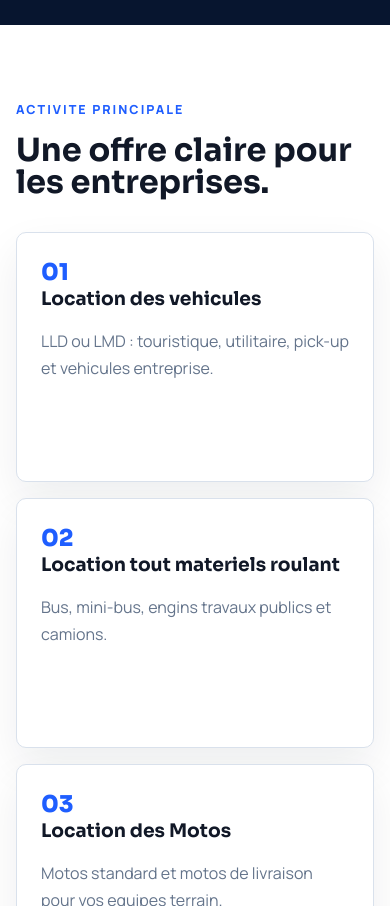
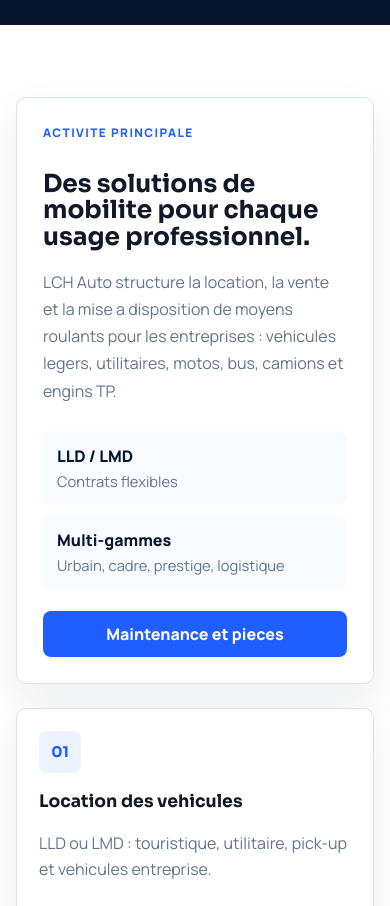
Before and after one commit to RENOLIX/locationlch.github.io, a React (Vite) app: page / in a window 390 px wide. Shown: the part 1094-2000 px from the top of the page. Built offline with nearby package versions, Linux system fonts and the light colour scheme.

Commit message:
Refine typography and service sections

```diff
--- a/src/App.tsx
+++ b/src/App.tsx
@@ -352,22 +352,31 @@
 function Activities({ go }: { go: (page: Page) => void }) {
   return (
     <section className="section activities">
-      <div className="section-head">
+      <div className="activities-shell">
+        <div className="activities-intro">
           <span className="eyebrow blue">Activite principale</span>
-        <h2>Une offre claire pour les entreprises.</h2>
+          <h2>Des solutions de mobilite pour chaque usage professionnel.</h2>
+          <p>
+            LCH Auto structure la location, la vente et la mise a disposition de moyens roulants pour les
+            entreprises : vehicules legers, utilitaires, motos, bus, camions et engins TP.
+          </p>
+          <div className="activity-metrics">
+            <div><strong>LLD / LMD</strong><span>Contrats flexibles</span></div>
+            <div><strong>Multi-gammes</strong><span>Urbain, cadre, prestige, logistique</span></div>
+          </div>
+          <button type="button" onClick={() => go("secondaire")}>Maintenance et pieces</button>
         </div>
         <div className="activity-grid">
           {primaryActivities.map(([title, text], index) => (
             <article key={title}>
               <span>{String(index + 1).padStart(2, "0")}</span>
+              <div>
                 <h3>{title}</h3>
                 <p>{text}</p>
+              </div>
             </article>
           ))}
         </div>
-      <div className="activity-cta">
-        <p>La maintenance et les pieces de rechange sont traitees dans une page separee pour clarifier l'activite secondaire.</p>
-        <button type="button" onClick={() => go("secondaire")}>Voir activite secondaire</button>
       </div>
     </section>
   );
@@ -521,27 +530,31 @@
           Notre role : selectionner, fournir, suivre et maintenir les moyens roulants adaptes a chaque mission.
         </p>
       </div>
-      <section className="about-story">
+      <section className="section secondary-grid about-capabilities">
+        <article>
+          <h3>Location entreprise</h3>
+          <p>Contrats LLD et LMD pour vehicules touristiques, utilitaires, pick-up, motos et materiel roulant.</p>
+        </article>
+        <article>
+          <h3>Gestion de mobilite</h3>
+          <p>Une organisation pensee pour donner aux equipes le bon vehicule, au bon moment, selon la mission.</p>
+        </article>
+        <article>
+          <h3>Vente et suivi</h3>
+          <p>Vente avec facturation, accompagnement administratif, maintenance et pieces de rechange.</p>
+        </article>
+      </section>
+      <section className="maintenance-flow about-flow">
         <div>
-          <span className="eyebrow blue">Positionnement</span>
-          <h2>Un interlocuteur unique pour location, vente, maintenance et parc roulant.</h2>
+          <span className="eyebrow blue">Notre approche</span>
+          <h2>Une gestion de flotte claire, suivie et adaptee aux entreprises.</h2>
         </div>
-        <div className="story-copy">
-          <p>
-            LCH Auto construit une offre orientee entreprises : contrats longue duree ou moyenne duree,
-            gammes adaptees aux fonctions internes, vehicules utilitaires pour la logistique, motos pour la
-            livraison et materiel roulant pour les besoins terrain.
-          </p>
-          <p>
-            L'objectif est simple : reduire l'immobilisation, clarifier les couts, et permettre aux equipes de
-            travailler avec le bon vehicule au bon moment.
-          </p>
-        </div>
-      </section>
-      <section className="value-grid">
-        <article><span>LLD / LMD</span><strong>Contrats adaptes</strong><p>Solutions de location touristique, utilitaire, pick-up et flotte entreprise.</p></article>
-        <article><span>Gestion</span><strong>Suivi du parc</strong><p>Organisation de la disponibilite et accompagnement selon les priorites metier.</p></article>
-        <article><span>Facturation</span><strong>Vente vehicules</strong><p>Vente de tout type de vehicule avec facturation claire et dossier professionnel.</p></article>
+        <ol>
+          <li><strong>Analyse du besoin</strong><span>Identification de la gamme, de la duree, du volume et de l'usage terrain.</span></li>
+          <li><strong>Selection du parc</strong><span>Choix des vehicules selon les fonctions : urbain, cadres, direction, utilitaire ou logistique.</span></li>
+          <li><strong>Mise a disposition</strong><span>Organisation de la location, de la vente avec facturation ou du materiel roulant demande.</span></li>
+          <li><strong>Suivi operationnel</strong><span>Maintenance, pieces de rechange et accompagnement pour limiter l'immobilisation.</span></li>
+        </ol>
       </section>
       <BrandMarquee />
     </main>
--- a/src/index.css
+++ b/src/index.css
@@ -52,7 +52,7 @@
 }
 
 .topbar strong {
-  font-weight: 800;
+  font-weight: 700;
   letter-spacing: 0.02em;
 }
 
@@ -206,11 +206,11 @@
 
 .eyebrow {
   display: inline-block;
-  margin-bottom: 16px;
+  margin-bottom: 12px;
   color: #7cc7ff;
-  font-size: 0.78rem;
-  font-weight: 900;
-  letter-spacing: 0.16em;
+  font-size: 0.74rem;
+  font-weight: 800;
+  letter-spacing: 0.12em;
   text-transform: uppercase;
 }
 
@@ -227,10 +227,11 @@
 
 h1 {
   max-width: 820px;
-  margin-bottom: 22px;
+  margin-bottom: 18px;
   font-family: "Sora", sans-serif;
-  font-size: clamp(3rem, 6vw, 6.15rem);
-  line-height: 0.98;
+  font-size: clamp(2.35rem, 4.6vw, 4.4rem);
+  font-weight: 700;
+  line-height: 1.04;
   letter-spacing: 0;
 }
 
@@ -238,20 +239,24 @@
   margin-bottom: 0;
   font-family: "Sora", sans-serif;
   color: #111827;
-  font-size: clamp(2rem, 4.5vw, 4.6rem);
-  line-height: 1;
+  font-size: clamp(1.75rem, 3.2vw, 3.1rem);
+  font-weight: 700;
+  line-height: 1.08;
 }
 
 h3 {
   font-family: "Sora", sans-serif;
   color: #111827;
+  font-size: 1.08rem;
+  font-weight: 700;
+  line-height: 1.25;
 }
 
 .hero-copy p {
   max-width: 680px;
   color: rgba(255, 255, 255, 0.82);
-  font-size: 1.16rem;
-  line-height: 1.75;
+  font-size: 1.06rem;
+  line-height: 1.68;
 }
 
 .hero-badge {
@@ -265,7 +270,7 @@
   color: #ffffff;
   padding: 8px 13px;
   font-size: 0.76rem;
-  font-weight: 900;
+  font-weight: 800;
   letter-spacing: 0.08em;
   text-transform: uppercase;
   backdrop-filter: blur(16px);
@@ -287,7 +292,7 @@
   gap: 10px;
   border-radius: 8px;
   padding: 13px 22px;
-  font-weight: 900;
+  font-weight: 800;
   white-space: nowrap;
 }
 
@@ -353,7 +358,7 @@
 .hero-panel span {
   color: #7cc7ff;
   font-size: 0.75rem;
-  font-weight: 900;
+  font-weight: 700;
   letter-spacing: 0.14em;
   text-transform: uppercase;
 }
@@ -395,8 +400,8 @@
 .brand-marquee-title span {
   color: #7cc7ff;
   font-size: 0.78rem;
-  font-weight: 900;
-  letter-spacing: 0.14em;
+  font-weight: 800;
+  letter-spacing: 0.12em;
   text-transform: uppercase;
 }
 
@@ -462,7 +467,7 @@
 }
 
 .brand-chip span {
-  font-weight: 900;
+  font-weight: 700;
 }
 
 @keyframes marquee {
@@ -510,7 +515,6 @@
   gap: 16px;
 }
 
-.activity-grid article,
 .vehicle-card,
 .secondary-grid article,
 .about-preview,
@@ -524,9 +528,83 @@
   box-shadow: 0 18px 44px rgba(15, 23, 42, 0.07);
 }
 
+.activities-shell {
+  display: grid;
+  grid-template-columns: minmax(300px, 0.72fr) minmax(0, 1fr);
+  gap: clamp(24px, 5vw, 64px);
+  align-items: stretch;
+}
+
+.activities-intro {
+  display: grid;
+  align-content: start;
+  gap: 18px;
+  padding: clamp(26px, 4vw, 40px);
+  border: 1px solid var(--border);
+  border-radius: 10px;
+  background: #fff;
+  box-shadow: 0 18px 44px rgba(15, 23, 42, 0.07);
+}
+
+.activities-intro h2 {
+  font-size: clamp(1.55rem, 2.55vw, 2.25rem);
+}
+
+.activities-intro p {
+  margin: 0;
+  color: var(--muted);
+  line-height: 1.7;
+}
+
+.activity-metrics {
+  display: grid;
+  gap: 10px;
+  margin: 8px 0 4px;
+}
+
+.activity-metrics div {
+  display: grid;
+  gap: 4px;
+  padding: 14px;
+  border-radius: 8px;
+  background: #f8fbff;
+}
+
+.activity-metrics strong {
+  color: var(--primary);
+  font-weight: 800;
+}
+
+.activity-metrics span {
+  color: var(--muted);
+  font-size: 0.92rem;
+}
+
+.activities-intro button {
+  width: fit-content;
+  min-height: 44px;
+  border: 1px solid rgba(31, 94, 255, 0.22);
+  border-radius: 8px;
+  background: var(--blue);
+  color: white;
+  padding: 11px 16px;
+  font-weight: 800;
+}
+
+.activity-grid {
+  grid-template-columns: repeat(2, minmax(0, 1fr));
+}
+
 .activity-grid article {
-  min-height: 250px;
-  padding: 24px;
+  min-height: 180px;
+  display: grid;
+  grid-template-columns: auto 1fr;
+  gap: 18px;
+  padding: 22px;
+  border: 1px solid var(--border);
+  border-radius: 10px;
+  background: #fff;
+  box-shadow: 0 18px 44px rgba(15, 23, 42, 0.07);
 }
 
 .page-intro-grid {
@@ -543,7 +621,7 @@
 .value-grid span {
   color: var(--blue);
   font-size: 0.78rem;
-  font-weight: 900;
+  font-weight: 700;
   letter-spacing: 0.12em;
   text-transform: uppercase;
 }
@@ -559,10 +637,16 @@
 }
 
 .activity-grid article > span {
+  width: 42px;
+  height: 42px;
+  display: grid;
+  place-items: center;
+  border-radius: 8px;
+  background: #eef4ff;
   color: var(--blue);
   font-family: "Sora", sans-serif;
-  font-size: 1.45rem;
-  font-weight: 900;
+  font-size: 0.92rem;
+  font-weight: 700;
 }
 
 .activity-grid p,
@@ -574,23 +658,6 @@
   line-height: 1.65;
 }
 
-.activity-cta {
-  display: flex;
-  align-items: center;
-  justify-content: space-between;
-  gap: 18px;
-  margin-top: 18px;
-  padding: 20px;
-  border-radius: 10px;
-  background: #eaf1ff;
-}
-
-.activity-cta p {
-  margin: 0;
-  color: #334155;
-}
-
-.activity-cta button,
 .about-preview button,
 .contact-form button {
   min-height: 48px;
@@ -599,7 +666,7 @@
   background: var(--blue);
   color: white;
   padding: 12px 16px;
-  font-weight: 900;
+  font-weight: 800;
 }
 
 .fleet-filters {
@@ -616,7 +683,7 @@
   background: #fff;
   color: #111827;
   padding: 9px 12px;
-  font-weight: 900;
+  font-weight: 700;
 }
 
 .fleet-filters button.active,
@@ -647,7 +714,7 @@
 .vehicle-info span {
   color: var(--blue);
   font-size: 0.78rem;
-  font-weight: 900;
+  font-weight: 700;
   letter-spacing: 0.08em;
   text-transform: uppercase;
 }
@@ -678,7 +745,10 @@
 
 .page-title h1 {
   color: #111827;
-  font-size: clamp(2.8rem, 5.8vw, 5.6rem);
+  max-width: 840px;
+  font-size: clamp(2rem, 3.2vw, 3rem);
+  font-weight: 700;
+  line-height: 1.08;
 }
 
 .secondary-grid {
@@ -721,6 +791,7 @@
 
 .maintenance-flow li strong {
   color: var(--primary);
+  font-weight: 750;
 }
 
 .story-copy {
@@ -786,7 +857,7 @@
   display: grid;
   gap: 8px;
   color: #111827;
-  font-weight: 900;
+  font-weight: 700;
 }
 
 .contact-form input,
@@ -813,7 +884,7 @@
 .footer-brands p {
   color: rgba(255, 255, 255, 0.55);
   font-size: 0.78rem;
-  font-weight: 900;
+  font-weight: 700;
   letter-spacing: 0.16em;
   text-transform: uppercase;
 }
@@ -861,7 +932,7 @@
 .footer-main h4 {
   color: rgba(255, 255, 255, 0.55);
   font-size: 0.78rem;
-  letter-spacing: 0.14em;
+  letter-spacing: 0.12em;
   text-transform: uppercase;
 }
 
@@ -891,6 +962,7 @@
 
   .site-header,
   .hero-inner,
+  .activities-shell,
   .section-head.split,
   .about-preview,
   .maintenance-flow,
@@ -936,7 +1008,7 @@
     border-radius: 8px;
     background: rgba(7, 21, 47, 0.07);
     color: var(--primary);
-    font-weight: 900;
+    font-weight: 700;
     text-align: left;
     padding: 10px 12px;
   }
@@ -946,7 +1018,6 @@
     color: white;
   }
 
-  .activity-grid,
   .vehicle-grid,
   .secondary-grid,
   .page-intro-grid,
@@ -991,11 +1062,10 @@
 
   h1,
   .page-title h1 {
-    font-size: clamp(2.55rem, 13vw, 4.1rem);
+    font-size: clamp(2.1rem, 10.5vw, 3.15rem);
   }
 
   .hero-actions,
-  .activity-cta,
   .footer-bottom {
     flex-direction: column;
     align-items: stretch;
@@ -1009,6 +1079,15 @@
     grid-template-columns: 1fr;
   }
 
+  .activity-grid article {
+    grid-template-columns: 1fr;
+    min-height: auto;
+  }
+
+  .activities-intro button {
+    width: 100%;
+  }
+
   .brand-marquee-title {
     display: grid;
   }
```
Lines whose indentation alone changed are shown as unchanged.
